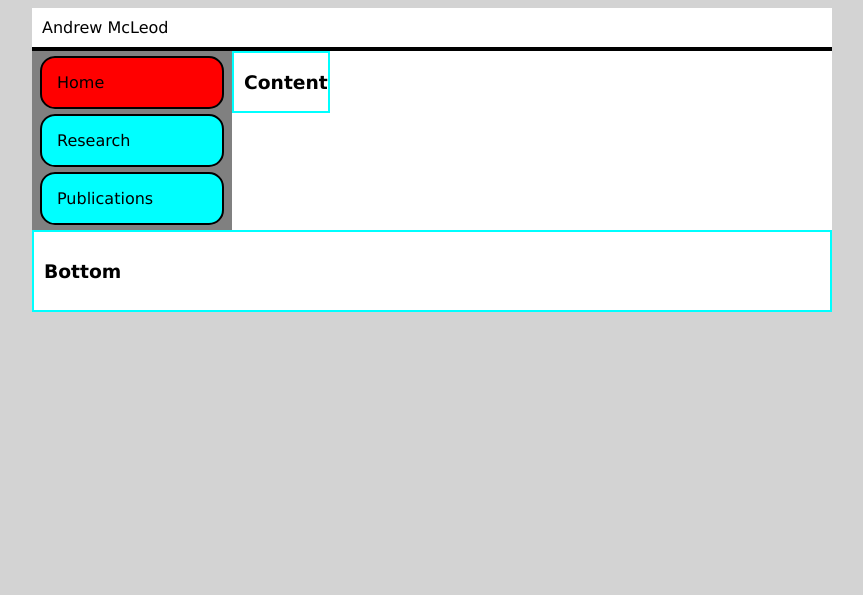
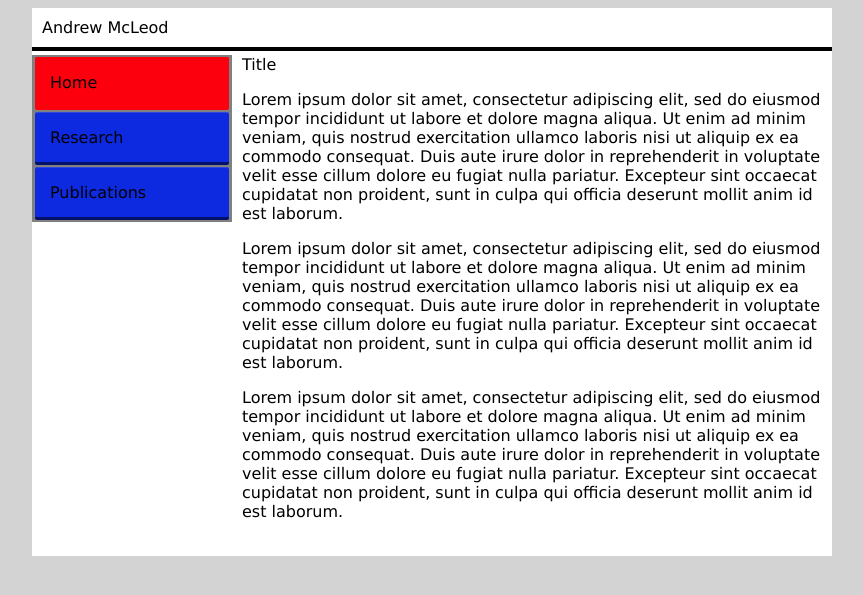
Before and after one commit to apmcleod/apmcleod.github.io, a PHP site: page / in a window 1280 px wide. Shown: the top 595 px of the page, without its empty margins (208-1071 px from the left). Run offline with PHP 8.4, Linux system fonts and the light colour scheme.

Commit message:
Color touchups and layout updates

```diff
--- a/index.html
+++ b/index.html
@@ -21,12 +21,24 @@
       </div>
 
       <div id="content">
-        <h3>Content</h3>
+        Title
+
+        <p>
+        Lorem ipsum dolor sit amet, consectetur adipiscing elit, sed do eiusmod tempor incididunt ut labore et dolore magna aliqua. Ut enim ad minim veniam, quis nostrud exercitation ullamco laboris nisi ut aliquip ex ea commodo consequat. Duis aute irure dolor in reprehenderit in voluptate velit esse cillum dolore eu fugiat nulla pariatur. Excepteur sint occaecat cupidatat non proident, sunt in culpa qui officia deserunt mollit anim id est laborum.
+        </p>
+
+        <p>
+        Lorem ipsum dolor sit amet, consectetur adipiscing elit, sed do eiusmod tempor incididunt ut labore et dolore magna aliqua. Ut enim ad minim veniam, quis nostrud exercitation ullamco laboris nisi ut aliquip ex ea commodo consequat. Duis aute irure dolor in reprehenderit in voluptate velit esse cillum dolore eu fugiat nulla pariatur. Excepteur sint occaecat cupidatat non proident, sunt in culpa qui officia deserunt mollit anim id est laborum.
+        </p>
+
+        <p>
+        Lorem ipsum dolor sit amet, consectetur adipiscing elit, sed do eiusmod tempor incididunt ut labore et dolore magna aliqua. Ut enim ad minim veniam, quis nostrud exercitation ullamco laboris nisi ut aliquip ex ea commodo consequat. Duis aute irure dolor in reprehenderit in voluptate velit esse cillum dolore eu fugiat nulla pariatur. Excepteur sint occaecat cupidatat non proident, sunt in culpa qui officia deserunt mollit anim id est laborum.
+        </p>
       </div>
     </div>
 
     <div id="bottom">
-      <h3>Bottom</h3>
+    	<br>
     </div>
   </div>
 
--- a/style.css
+++ b/style.css
@@ -12,10 +12,10 @@ html {
 #top {
 	padding: 10px;
 	border-bottom: 4px solid black;
+	margin-bottom: 4px;
 }
 
 #middle {
-
 }
 
 #navigation {
@@ -26,16 +26,14 @@ html {
 
 #nav-list {
 	padding: 0;
-	margin: 3px;
+	margin: 1px;
 }
 
 .nav {
-	border-radius: 15px;
-	border: 2px solid black;
-	background: cyan;
+	border-radius: 2px;
 	list-style: none;
 	padding: 15px;
-	margin: 5px;
+	margin: 2px;
 }
 
 .nav-link {
@@ -43,22 +41,30 @@ html {
 	color: black;
 }
 
+.nav-inactive {
+	border-bottom: 3px solid #031168;
+	border-top: 1px solid #3148DA;
+	background: #0D2AE0;
+}
+
 .nav-inactive:hover {
-	background: blue;
+	border-bottom: 3px solid #071EAA;
+	border-top: 1px solid #071EAA;
+	background: #071EAA;
 }
 
 .nav-active {
-	background: red;
+	border-bottom: 3px solid #FD000D;
+	border-top: 1px solid #FD000D;
+	background: #FD000D;
 }
 
 #content {
 	padding-left: 10px;
 	float: left;
-	border: 2px solid cyan;
+	width: 580px;
 }
 
 #bottom {
 	clear: both;
-	border: 2px solid cyan;
-	padding: 10px;
 }
```
